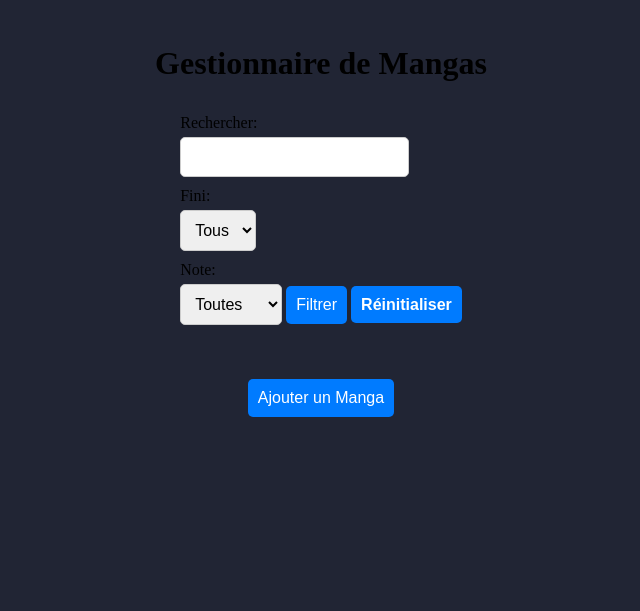
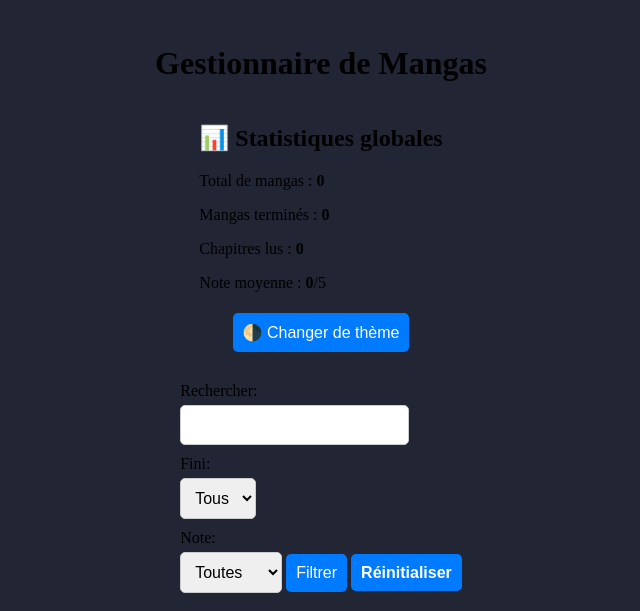
Before and after one commit to Pierre-rnd/Site-Mangas, a Flask app: page / in a window 1280 px wide. Shown: the top 611 px of the page, without its empty margins (319-959 px from the left). Run offline with Flask 3, Linux system fonts and the light colour scheme; data that the repository does not hold is empty; some libraries are stand-ins or nearby versions.

Commit message:
changement site Avancement

```diff
--- a/app.py
+++ b/app.py
@@ -57,7 +57,20 @@ def index():
            (filter_note == '' or manga['note'] == int(filter_note)):
             filtered_mangas.append(manga)
 
-    return render_template('index.html', mangas=filtered_mangas)
+    total_mangas = len(filtered_mangas)
+    total_finis = sum(1 for m in filtered_mangas if m['fini'])
+    total_chapitres = sum(int(m['chapitre']) for m in filtered_mangas)
+    moyenne_notes = round(sum(m['note'] for m in filtered_mangas) / total_mangas, 2) if total_mangas else 0
+
+    stats = {
+        'total_mangas': total_mangas,
+        'total_finis': total_finis,
+        'total_chapitres': total_chapitres,
+        'moyenne_notes': moyenne_notes
+    }
+
+    return render_template('index.html', mangas=filtered_mangas, stats=stats)
+
 
 
 @app.route('/ajouter', methods=['POST'])
--- a/templates/index.html
+++ b/templates/index.html
@@ -56,6 +56,18 @@
             .catch(error => console.error('Erreur:', error));
         }
     </script>
+    <script>
+    const themeToggle = document.getElementById('theme-toggle');
+    themeToggle.addEventListener('click', () => {
+        document.body.classList.toggle('dark');
+        localStorage.setItem('theme', document.body.classList.contains('dark') ? 'dark' : 'light');
+    });
+
+    if (localStorage.getItem('theme') === 'dark') {
+        document.body.classList.add('dark');
+    }
+</script>
+
     <style>
         .stars {
             display: flex;
@@ -81,6 +93,14 @@
     </style>
 </head>
 <h1>Gestionnaire de Mangas</h1>
+    <div class="stats-box">
+    <h2>📊 Statistiques globales</h2>
+    <p>Total de mangas : <strong>{{ stats.total_mangas }}</strong></p>
+    <p>Mangas terminés : <strong>{{ stats.total_finis }}</strong></p>
+    <p>Chapitres lus : <strong>{{ stats.total_chapitres }}</strong></p>
+    <p>Note moyenne : <strong>{{ stats.moyenne_notes }}</strong>/5</p>
+    </div>
+    <button id="theme-toggle" class="button">🌗 Changer de thème</button>
 <body>
     <form method="GET" action="/">
         <label for="search">Rechercher:</label>
```
Also changed, not shown: static/style.css (+32 -0 lines).
